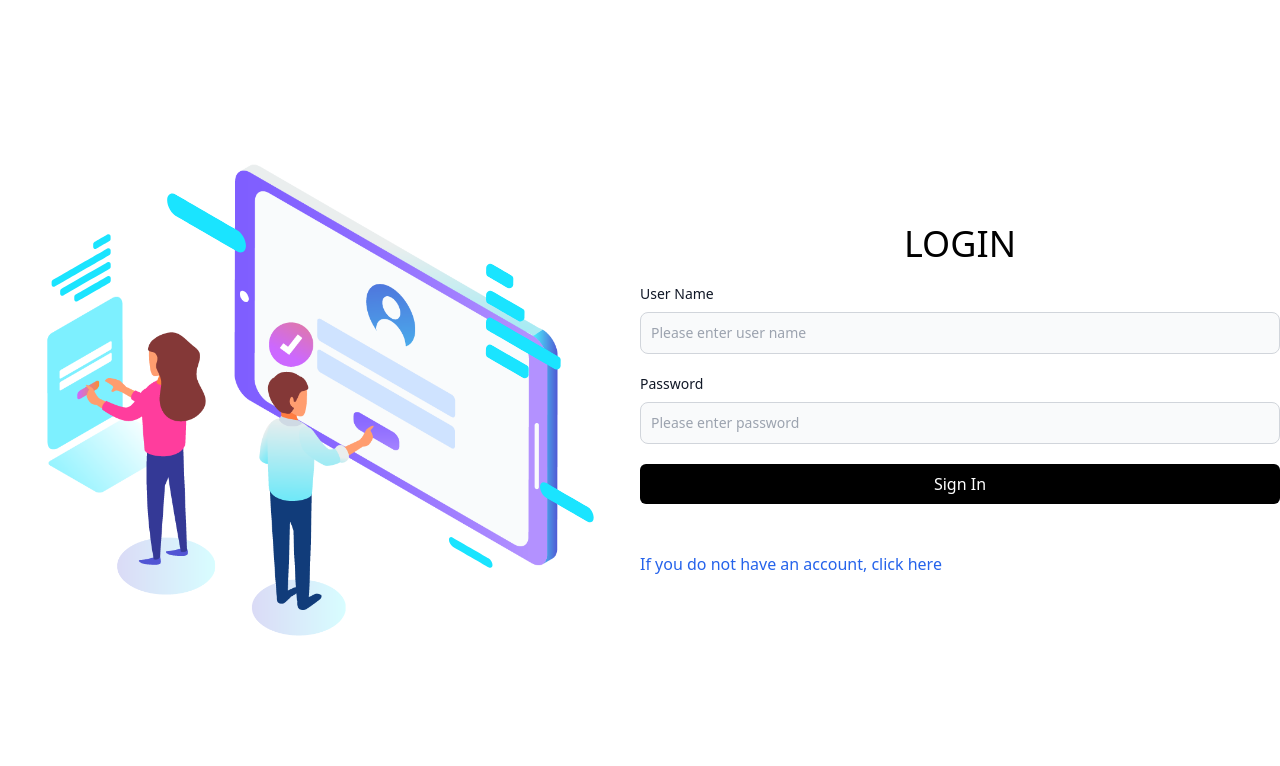
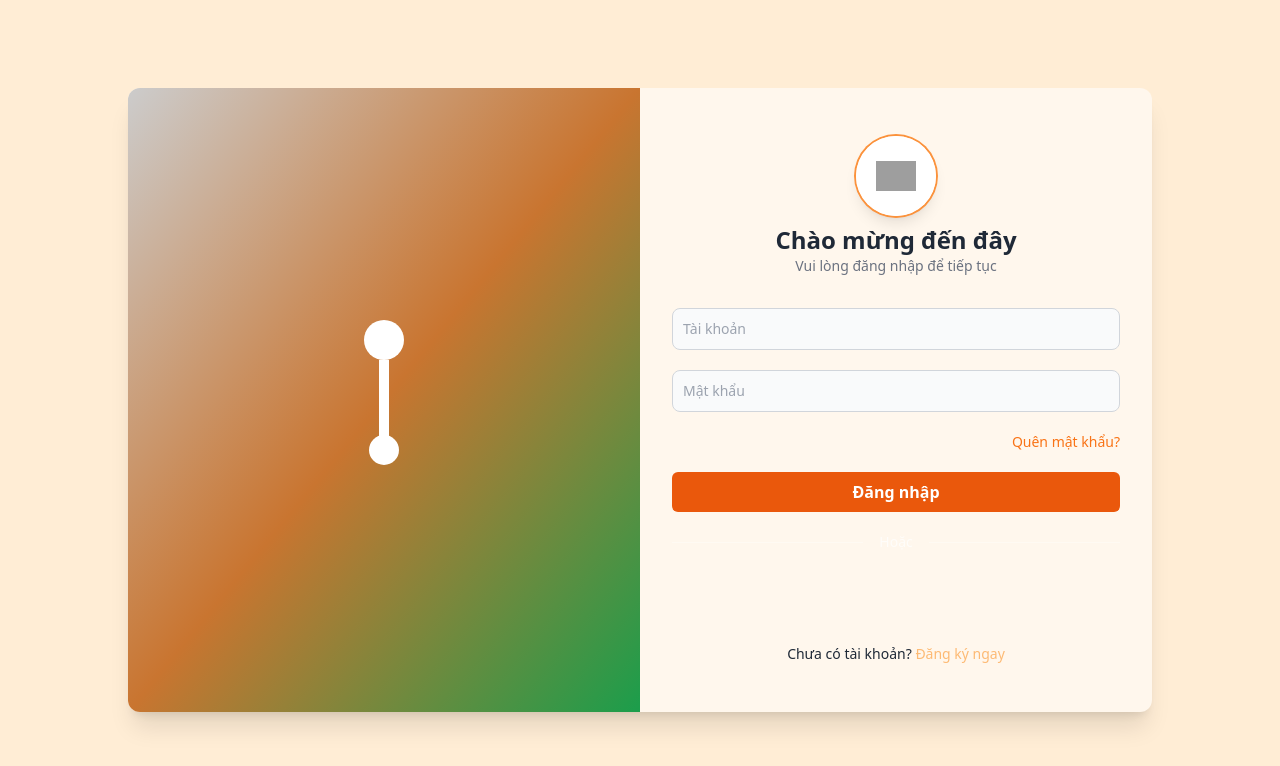
Before and after one commit to hungphunguyen/Infertility-Treatment-Management-and-Monitoring-System, a React (Vite) app: page /sign-in in a window 1280 px wide. Shown: the top 766 px of the page. Built offline with nearby package versions, Linux system fonts and the light colour scheme; grey boxes are pictures that could not be loaded.

Commit message:
update login

```diff
--- a/src/pages/AuthPage.jsx
+++ b/src/pages/AuthPage.jsx
@@ -10,35 +10,65 @@ const AuthPage = () => {
     <div className="min-h-screen bg-orange-100 flex items-center justify-center px-4">
       <div className="relative w-full max-w-6xl h-[640px] rounded-xl overflow-hidden shadow-2xl bg-white">
         <div
-          className="absolute inset-0 flex transition-transform duration-700 ease-in-out"
+          className="absolute inset-0 flex transition-all duration-700 ease-in-out"
           style={{
-            transform: isRegistering ? "translateX(-100%)" : "translateX(0%)",
+            transform: isRegistering ? "translateX(-50%)" : "translateX(0%)", // Di chuyển form đăng nhập và đăng ký qua lại
             width: "200%",
           }}
         >
           {/* Left panel: Login */}
-          <div className="w-1/2 flex flex-col md:flex-row">
-            {/* Left: Animation */}
-            <div className="hidden md:flex w-1/2 items-center justify-center">
+          <div
+            className="w-1/2 relative flex flex-col md:flex-row"
+            style={{
+              opacity: isRegistering ? "0" : "1", // Ẩn khi đang ở Register
+              transition: "opacity 0.7s ease-in-out",
+            }}
+          >
+            {/* Pulley Animation */}
+            <div
+              className="absolute inset-0 w-full flex items-center justify-center z-10"
+              style={{
+                transform: isRegistering
+                  ? "translateX(100%)"
+                  : "translateX(0%)", // Pulley animation di chuyển
+                transition: "transform 0.7s ease-in-out",
+                zIndex: 1, // Đảm bảo PulleyAnimation không che form
+              }}
+            >
               <PulleyAnimation />
             </div>
 
             {/* Right: Form */}
-            <div className="w-full md:w-1/2">
+            <div className="w-full md:w-1/2 z-20">
               <LoginForm switchToRegister={() => setIsRegistering(true)} />
             </div>
           </div>
 
           {/* Right panel: Register */}
-          <div className="w-1/2 flex flex-col md:flex-row">
-            {/* Left: Form */}
-            <div className="w-full md:w-1/2">
-              <RegisterForm switchToLogin={() => setIsRegistering(false)} />
+          <div
+            className="w-1/2 relative flex flex-col md:flex-row"
+            style={{
+              opacity: !isRegistering ? "0" : "1", // Ẩn khi đang ở Login
+              transition: "opacity 0.7s ease-in-out",
+            }}
+          >
+            {/* Pulley Animation */}
+            <div
+              className="absolute inset-0 w-full flex items-center justify-center z-10"
+              style={{
+                transform: isRegistering
+                  ? "translateX(0%)"
+                  : "translateX(-100%)", // Pulley animation di chuyển
+                transition: "transform 0.7s ease-in-out",
+                zIndex: 1, // Đảm bảo PulleyAnimation không che form
+              }}
+            >
+              <PulleyAnimation />
             </div>
 
-            {/* Right: Animation */}
-            <div className="hidden md:flex w-1/2 items-center justify-center">
-              <PulleyAnimation />
+            {/* Left: Form */}
+            <div className="w-full md:w-1/2 z-20">
+              <RegisterForm switchToLogin={() => setIsRegistering(false)} />
             </div>
           </div>
         </div>
--- a/src/pages/LoginPage.jsx
+++ b/src/pages/LoginPage.jsx
@@ -83,61 +83,107 @@ const LoginPage = () => {
     });
 
   return (
-    <div className="">
-      <div className="container">
-        <div className="loginPage_content flex items-center h-screen">
-          <div className="loginPage_img w-1/2">{View}</div>
-          <div className="loginPage_form w-1/2">
-            <form className="space-y-5" onSubmit={handleSubmit}>
-              <h1 className="text-center text-4xl font-medium">LOGIN</h1>
-              {/* username */}
+    <div className="min-h-screen w-full flex items-center justify-center bg-orange-100 relative overflow-hidden">
+      {/* Container */}
+      <div className="flex flex-col md:flex-row w-full max-w-5xl bg-orange-50 text-gray-800 rounded-xl overflow-hidden shadow-xl z-10">
+        {/* Left animation */}
+        <div className="hidden md:block md:w-1/2">
+          <PulleyAnimation />
+        </div>
+
+        {/* Right form */}
+        <div className="w-full md:w-1/2 px-8 py-12 text-gray-800 flex flex-col justify-center">
+          <div className="text-center mb-6">
+            <div className="w-20 h-20 bg-white rounded-full mx-auto flex items-center justify-center mb-2 ring-2 ring-orange-400 shadow-lg">
+              <div className="w-full h-full bg-white rounded-full flex items-center justify-center">
+                <img
+                  src="https://res.cloudinary.com/di6hi1r0g/image/upload/v1748665959/icon_pch2gc.png"
+                  alt="Logo"
+                  className="w-10 h-10 object-contain"
+                />
+              </div>
+            </div>
+            <h2 className="text-2xl font-bold">Chào mừng đến đây</h2>
+            <p className="text-sm text-gray-500">
+              Vui lòng đăng nhập để tiếp tục
+            </p>
+          </div>
+
+          <form onSubmit={handleSubmit} className="space-y-5">
+            {/* Username */}
+            <div className="relative">
+              <span className="absolute left-3 top-1/2 -translate-y-1/2 text-orange-500">
+                <i className="fas fa-user" />
+              </span>
               <InputCustom
-                name={"username"}
+                name="username"
+                value={values.username}
                 onChange={handleChange}
-                value={values.username}
-                placeholder={"Please enter user name"}
-                labelContent={"User Name"}
+                onBlur={handleBlur}
+                touched={touched.username}
                 error={errors.username}
-                touched={touched.username}
+                placeholder="Tài khoản"
+                labelContent={null}
+                className="pl-10 bg-white/90 text-black"
+              />
+            </div>
+
+            {/* Password */}
+            <div className="relative">
+              <span className="absolute left-3 top-1/2 -translate-y-1/2 text-orange-500">
+                <i className="fas fa-lock" />
+              </span>
+              <InputCustom
+                name="password"
+                value={values.password}
+                onChange={handleChange}
                 onBlur={handleBlur}
+                touched={touched.password}
+                error={errors.password}
+                placeholder="Mật khẩu"
+                typeInput="password"
+                labelContent={null}
+                className="pl-10 bg-white/90 text-black"
               />
-              <InputCustom
-                name={"password"}
-                onChange={handleChange}
-                value={values.password}
-                labelContent={"Password"}
-                placeholder={"Please enter password"}
-                typeInput="password"
-                error={errors.password}
-                touched={touched.password}
-                onBlur={handleBlur}
-              />
+            </div>
 
-              <div>
+            <div className="text-right text-sm">
+              <Link
+                to={path.forgotPassword}
+                className="text-orange-500 hover:underline"
+              >
+                Quên mật khẩu?
+              </Link>
+            </div>
+
             <button
               type="submit"
-                  className="inline-block w-full bg-black text-white py-2 px-5 rounded-md"
+              className="w-full py-2 bg-orange-600 hover:brightness-110 hover:scale-[1.02] transition-all duration-200 ease-in-out rounded-md text-white font-semibold"
             >
-                  Sign In
+              Đăng nhập
             </button>
+          </form>
+
+          <div className="my-5 text-sm flex items-center gap-4">
+            <hr className="flex-grow border-white/30" />
+            <span className="text-white/70">Hoặc</span>
+            <hr className="flex-grow border-white/30" />
+          </div>
+
           <GoogleLogin />
 
-                <Link
-                  to={path.signUp}
-                  className="mt-3 text-blue-600 hover:underline duration-300"
-                >
-                  If you do not have an account, click here
+          <div className="text-center text-sm mt-6">
+            Chưa có tài khoản?{" "}
+            <Link to={path.signUp} className="text-orange-300 hover:underline">
+              Đăng ký ngay
             </Link>
           </div>
+
           {isResend && (
-                <Link to={path.resendOtp}>
-                  <button className="py-2 px-4 font-medium border border-orange-500 rounded-md hover:bg-orange-500 hover:text-white  duration-300">
-                    Resend OTP
-                  </button>
-                </Link>
+            <div className="mt-4 text-yellow-300 text-center text-sm">
+              Nếu bạn muốn xác nhận OTP lại, hãy nhấn vào đây.
+            </div>
           )}
-            </form>
-          </div>
         </div>
       </div>
     </div>
--- a/src/pages/ProfileUpdate.jsx
+++ b/src/pages/ProfileUpdate.jsx
@@ -154,6 +154,9 @@ const ProfileUpdate = () => {
             setIsEditing(false);
 
             showNotification("Cập nhật thông tin thành công", "success");
+            setTimeout(() => {
+              navigate("/");
+            }, 1000);
           } catch (err) {
             console.log(err);
             showNotification(err.response?.data?.message, "error");
```
Lines whose indentation alone changed are shown as unchanged.
